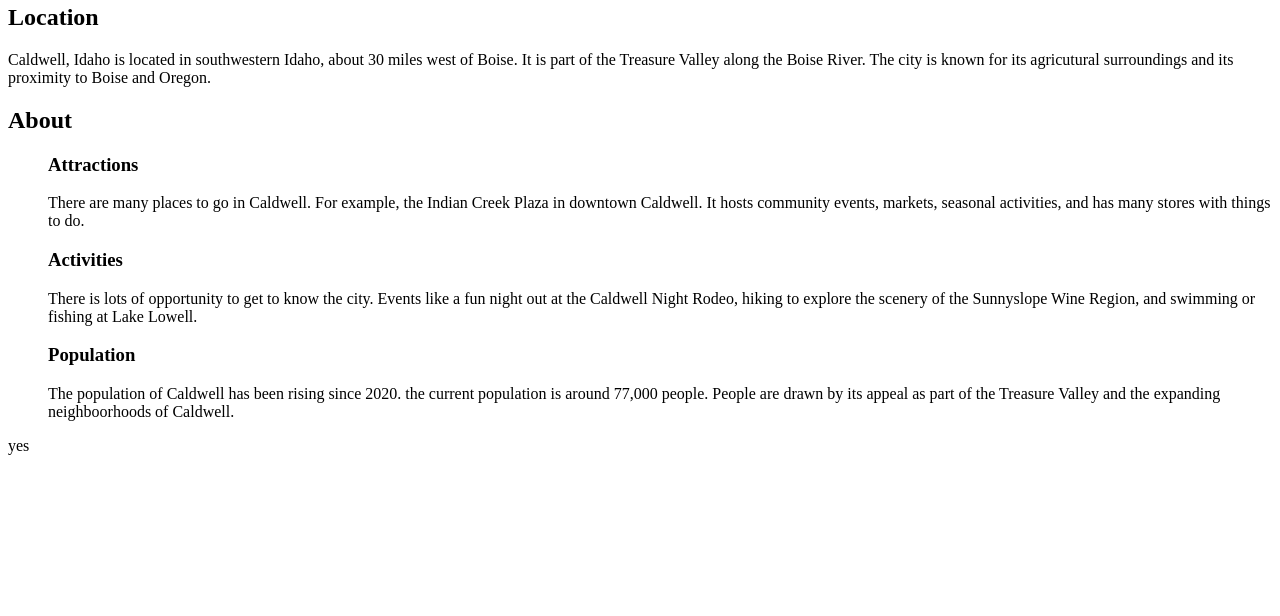
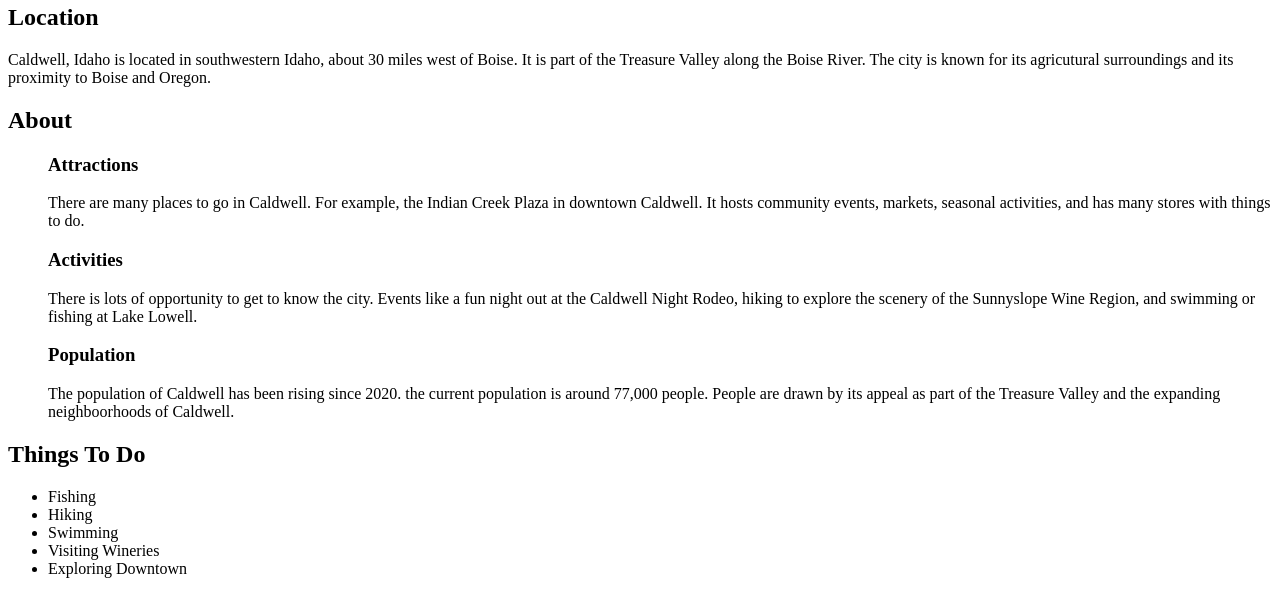
Before and after one commit to LeonardoGonzalez1/cs208-02.03-labhtml-leonardogonzalez1, a website: page index.html in a window 1280 px wide. Shown: the part 82-698 px from the top of the page. Drawn offline with Linux system fonts and the light colour scheme; files that its build step writes are made by us from their sources.

Commit message:
completed section 3 and unordered list

```diff
--- a/index.html
+++ b/index.html
@@ -35,12 +35,18 @@
                and the expanding neighboorhoods of Caldwell.</p>
           </ul>
         </section>
+    </section>
+    <section>
+      <h2>Things To Do</h2>
+        <ul>
+          <li>Fishing</li>
+          <li>Hiking</li>
+          <li>Swimming</li>
+          <li>Visiting Wineries</li>
+          <li>Exploring Downtown</li>
+        </ul>
+      </section>
 
-    </section>
-      <section>yes</section>
-
-
-  <h2 id="joke-display"></h2>
 </body>
 
 </html>
```
